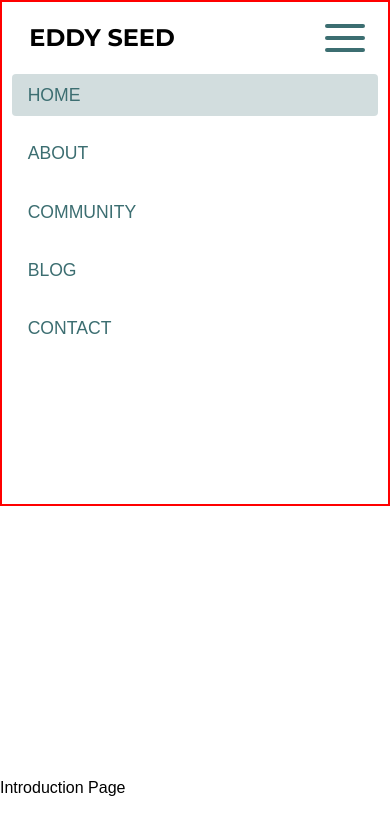
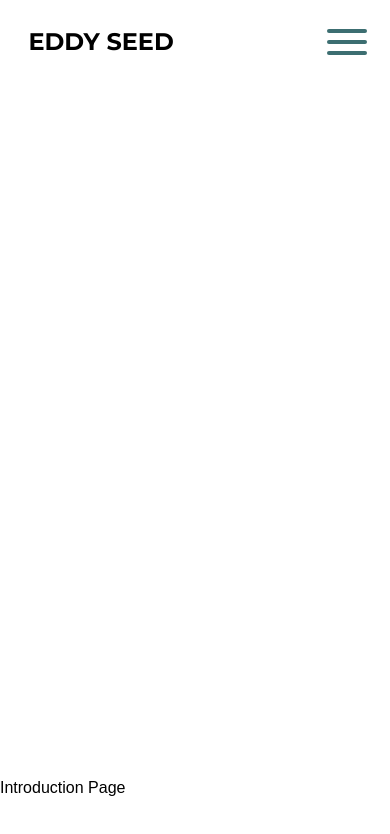
Before and after one commit to eddyseed/eddyseed.github.io, a React (Create React App) app: page / in a window 390 px wide. Shown: the top 834 px of the page. Built offline with nearby package versions, Linux system fonts and the light colour scheme.

Commit message:
Add Proper Logic to Hamburger Menu

```diff
--- a/src/Pages/Navigation/Nav.js
+++ b/src/Pages/Navigation/Nav.js
@@ -1,16 +1,42 @@
-import React, { useState } from 'react'
-import './Navigation.css'
-export default function Nav() {
-  // const [first, setfirst] = useState(second)
-  const toggleMenuVisibility = () => {
-    let menu = document.getElementById("MENU")
-    let navbar = document.getElementById("NAVBAR")
-    menu.style.display="grid"
-    navbar.style.height = "60vh"
-    navbar.style.gridTemplateRows = "1fr 6fr"
+import React, { Component } from 'react';
+import './Navigation.css';
+
+class Nav extends Component {
+  constructor(props) {
+    super(props);
+    this.state = {
+      visibility: false
+    };
   }
+
+  componentDidMount() {
+    this.updateMenuVisibility();
+  }
+
+  updateMenuVisibility = () => {
+    let menu = document.getElementById("MENU");
+    let navbar = document.getElementById("NAVBAR");
+
+    if (this.state.visibility) {
+      menu.style.display = "flex";
+      navbar.style.height = "60vh";
+      navbar.style.gridTemplateRows = "1fr 5fr";
+    } else {
+      menu.style.display = "none";
+      navbar.style.height = "10vh";
+      navbar.style.gridTemplateRows = "1fr 0";
+    }
+  }
+
+  toggleMenuVisibility = () => {
+    this.setState(prevState => ({
+      visibility: !prevState.visibility
+    }), this.updateMenuVisibility);
+  }
+
+  render() {
     return (
-    <div id='NAVBAR' className='m'>
+      <div id='NAVBAR' className=''>
         <section className="nav-links monster" id='MENU'>
           <a href="https://google.com/" className='active'>HOME</a>
           <a href="https://google.com/">ABOUT</a>
@@ -23,12 +49,15 @@ export default function Nav() {
             <main><span className='monster font-bold text-2xl'>EDDY SEED</span></main>
             <main className=''><button></button></main>
           </div>
-        <div id='HAMBURGER_MENU' onClick={toggleMenuVisibility}>
+          <div id='HAMBURGER_MENU' onClick={this.toggleMenuVisibility}>
             <span className='menu-part'></span>
             <span className='menu-part'></span>
             <span className='menu-part'></span>
           </div>
         </section>
       </div>
-  )
+    );
   }
+}
+
+export default Nav;
--- a/src/Pages/Navigation/Navigation.css
+++ b/src/Pages/Navigation/Navigation.css
@@ -49,16 +49,17 @@
   #NAVBAR {
     position: fixed;
     width: 100%;
-    height: 60vh;
+    height: 10vh;
     grid-template-columns: none;
     grid-auto-flow: row;
-    grid-template-rows: 1fr 6fr;
+    grid-template-rows: 1fr 0fr;
     order: 100;
   }
   #NAVBAR > section:nth-child(1) {
     flex-direction: column;
     order: 2;
     display: flex;
+    display: none;
     justify-content: flex-start;
     align-items: center;
   }
@@ -88,7 +89,7 @@
     display: grid;
     align-items: center;
     flex-direction: row;
-    height: 50%;
+    height: 40%;
     align-self: center;
     justify-content: center;
   }
--- a/src/Pages/Navigation/Navigation.scss
+++ b/src/Pages/Navigation/Navigation.scss
@@ -58,16 +58,17 @@
     #NAVBAR {
         position: fixed;
         width: 100%;
-        height: 60vh;
+        height: 10vh;
         grid-template-columns: none;
         grid-auto-flow: row;
-        grid-template-rows: 1fr 6fr;
+        grid-template-rows: 1fr 0fr;
         // height: $navbarHeightMobile;
         order: 100;
         &>section:nth-child(1) {
             flex-direction: column;
             order: 2;
             display: flex;
+            display: none;
             justify-content: flex-start;
             align-items: center;
 
@@ -98,7 +99,7 @@
                 display: grid;
                 align-items: center;
                 flex-direction: row;
-                height: 50%;
+                height: 40%;
                 align-self: center;
                 justify-content: center;
                 // border: 2px solid red;
```
Also changed, not shown: 1 other file (tests, documents, lock files or other folders). Lines whose indentation alone changed are shown as unchanged.
